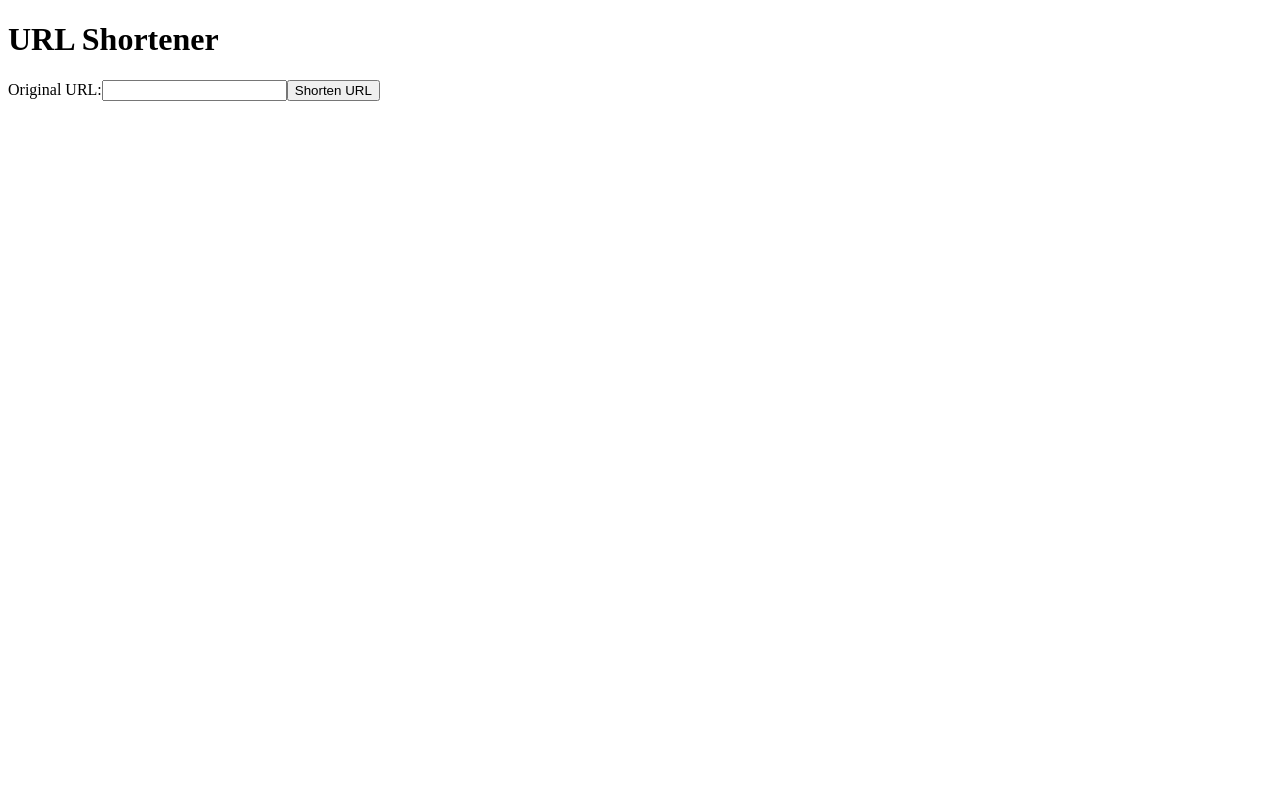
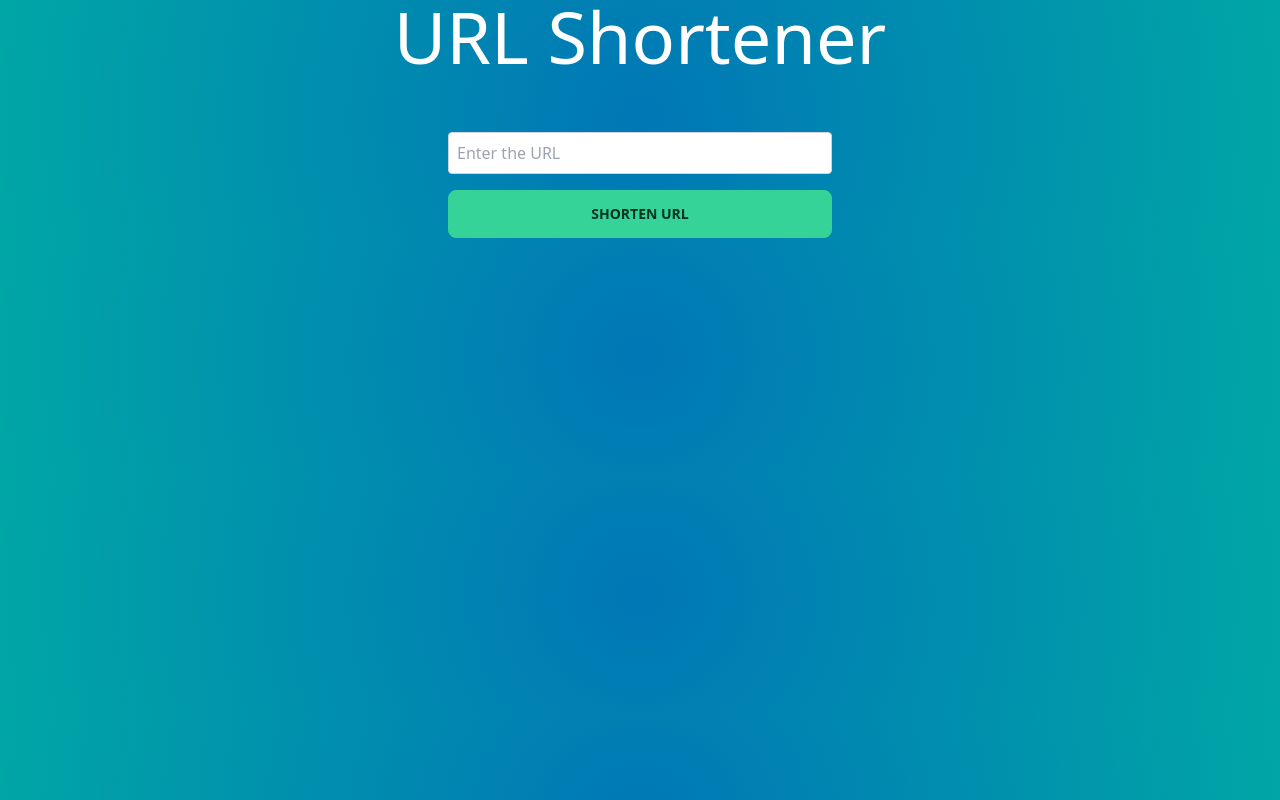
Before and after one commit to arpittiwari24/petite, a React (Vite) app: page / in a window 1280 px wide. Built offline with nearby package versions, Linux system fonts and the light colour scheme.

Commit message:
layout and api changes

```diff
--- a/package.json
+++ b/package.json
@@ -14,14 +14,19 @@
     "react-dom": "^18.2.0"
   },
   "devDependencies": {
+    "@types/node": "^20.8.10",
     "@types/react": "^18.2.15",
     "@types/react-dom": "^18.2.7",
     "@typescript-eslint/eslint-plugin": "^6.0.0",
     "@typescript-eslint/parser": "^6.0.0",
     "@vitejs/plugin-react-swc": "^3.3.2",
+    "autoprefixer": "^10.4.16",
+    "daisyui": "^3.9.4",
     "eslint": "^8.45.0",
     "eslint-plugin-react-hooks": "^4.6.0",
     "eslint-plugin-react-refresh": "^0.4.3",
+    "postcss": "^8.4.31",
+    "tailwindcss": "^3.3.5",
     "typescript": "^5.0.2",
     "vite": "^4.4.5"
   }
--- /dev/null
+++ b/postcss.config.cjs
@@ -0,0 +1,6 @@
+module.exports = {
+    plugins: {
+      tailwindcss: {},
+      autoprefixer: {},
+    }
+  }
--- a/src/App.tsx
+++ b/src/App.tsx
@@ -24,7 +24,7 @@
     }
 
     try {
-      const response = await fetch('http://localhost:3333/api/short', {
+      const response = await fetch('https://petite.onrender.com/api/short', {
         method: 'POST',
         headers: {
           'Content-Type': 'application/json',
@@ -46,25 +46,39 @@
   };
 
   return (
-    <div>
-      <h1>URL Shortener</h1>
-      <form onSubmit={handleSubmit}>
-        <label>
-          Original URL:
-          <input type="text" value={origUrl} onChange={handleInputChange} />
-        </label>
-        <button type="submit">Shorten URL</button>
+    <div className="flex flex-col justify-center items-center text-white">
+    <h1 className="text-4xl md:text-7xl text-center mb-4">URL Shortener</h1>
+    <form onSubmit={handleSubmit} className="w-full max-sm:w-2/3 max-w-sm">
+      <div className="flex flex-col mb-4 pt-10">
+        <input
+          type="text"
+          id="original-url"
+          value={origUrl}
+          onChange={handleInputChange}
+          placeholder="Enter the URL"
+          className="mt-1 p-2 rounded border border-gray-300 focus:ring focus:ring-blue-300 focus:outline-none"
+        />
+      </div>
+      <button type="submit" className="btn btn-success w-full py-2">Shorten URL</button>
     </form>
-      {loading && <div>Loading...</div>}
+    {loading && <div className="mt-4 text-lg">Loading...</div>}
     {shortUrl && (
-        <div>
-          Shortened URL:
-          <a href={shortUrl} target="_blank" rel="noopener noreferrer">
+     <div className="mt-4 flex flex-col md:flex-row md:items-center">
+     <p className="text-lg font-medium">Shortened URL:</p>
+     <a href={shortUrl} target="_blank" rel="noopener noreferrer" className="text-gray-800 underline mt-2 md:mt-0 md:ml-2">
        {shortUrl}
      </a>
+     <button
+       onClick={() => navigator.clipboard.writeText(shortUrl)}
+       className="btn btn-secondary mt-2 md:mt-0 md:ml-2 flex items-center justify-center p-1"
+     >  Copy
+     </button>
    </div>
+
+
     )}
   </div>
+
   );
 };
 
--- a/src/index.css
+++ b/src/index.css
@@ -0,0 +1,8 @@
+@tailwind base;
+@tailwind components;
+@tailwind utilities;
+
+:root {
+    background: radial-gradient(circle, #0077B6, #00A6A6) !important;
+  background-repeat: no-repeat;
+}
--- /dev/null
+++ b/tailwind.config.ts
@@ -0,0 +1,11 @@
+import type { Config } from 'tailwindcss'
+
+const config: Config = {
+  content: [
+    "./index.html",
+    "./src/**/*.{js,ts,jsx,tsx}",
+  ],
+  theme: {},
+  plugins: [require("daisyui")],
+}
+export default config
```
Also changed, not shown: .eslintrc.cjs (deleted), public/icons8-copy-to-clipboard-50.png (added), 1 other file (tests, documents, lock files or other folders). Lines whose indentation alone changed are shown as unchanged.
